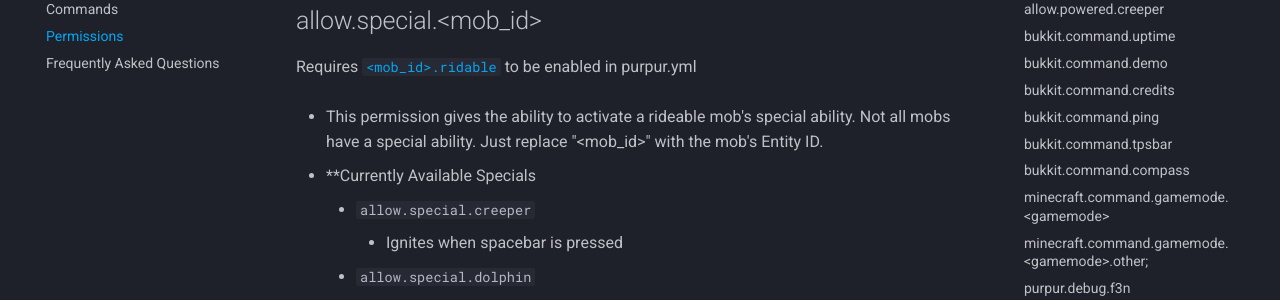
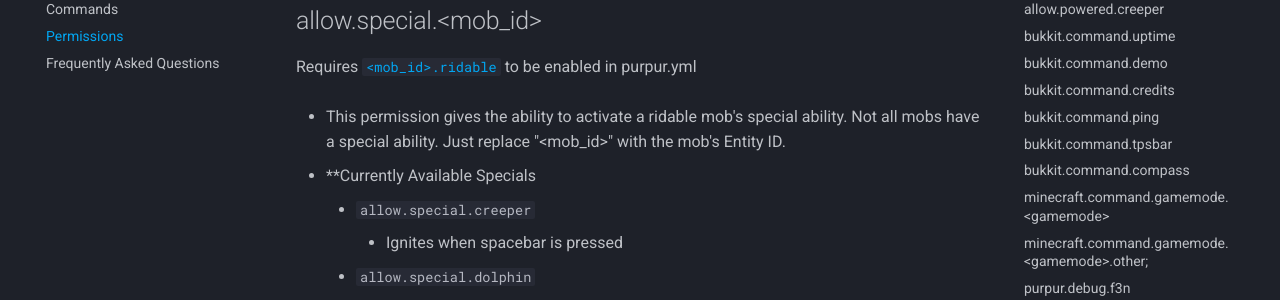
Before and after one commit to PurpurMC/PurpurDocs, an MkDocs documentation site: the page built from mkdocs/Permissions.md, in a window 1280 px wide and 900 px high, scrolled down 516 px. Shown: the part 153-453 px from the top of the window. Built offline with MkDocs 1.6.1 and Material for MkDocs 9.7.7, drawn with Linux system fonts in a browser that asks for light colours; comment, search, counter and statistics services are not loaded.

Commit message:
revert incorrect fix

```diff
--- a/mkdocs/Permissions.md
+++ b/mkdocs/Permissions.md
@@ -16,7 +16,7 @@ right-clicking it. Once mounted you can use WASD to move around, and spacebar to
 ## allow.special.<mob_id&gt;
 Requires [`<mob_id>.ridable`](../Configuration#mobs) to be enabled in purpur.yml
 
-- This permission gives the ability to activate a rideable mob's
+- This permission gives the ability to activate a ridable mob's
 special ability. Not all mobs have a special ability. Just replace "<mob_id&gt;" with
 the mob's Entity ID.
 
```
